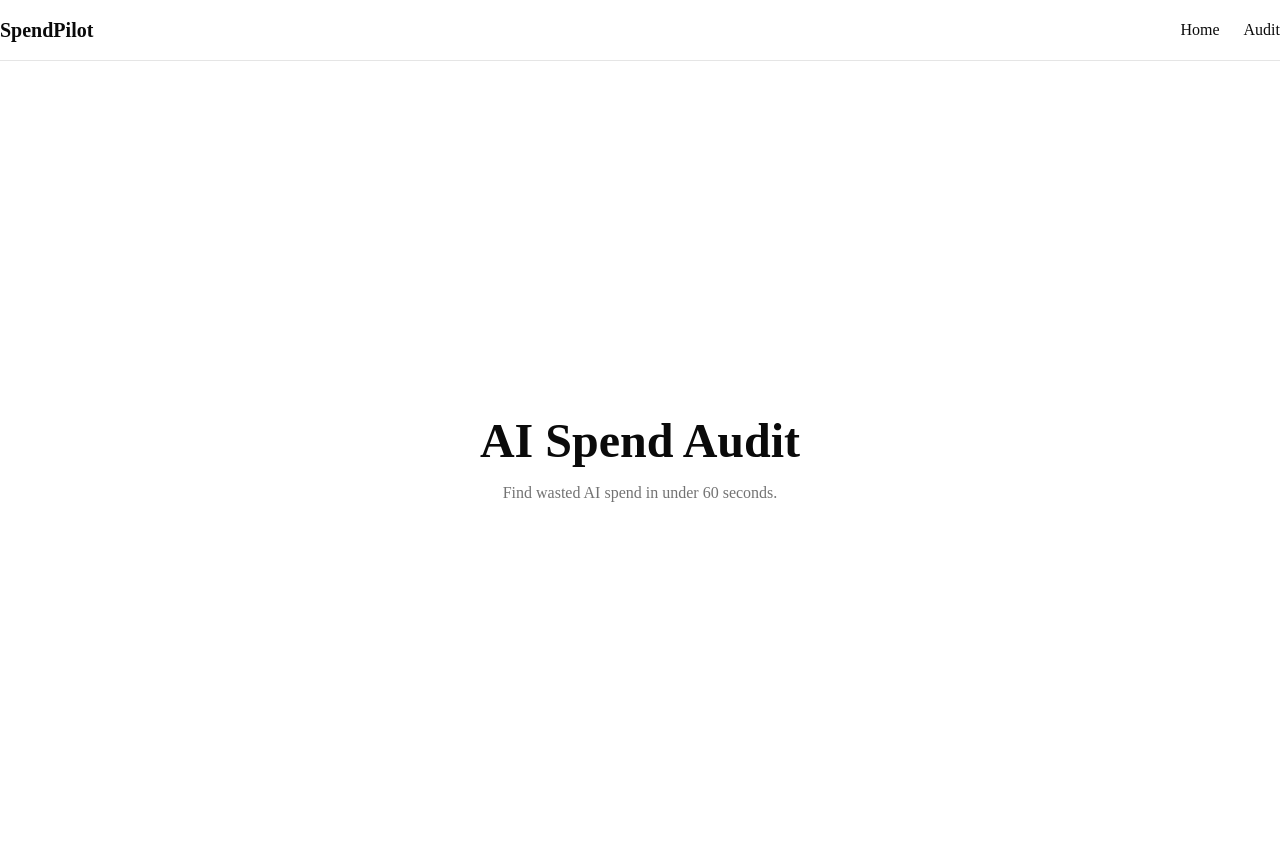
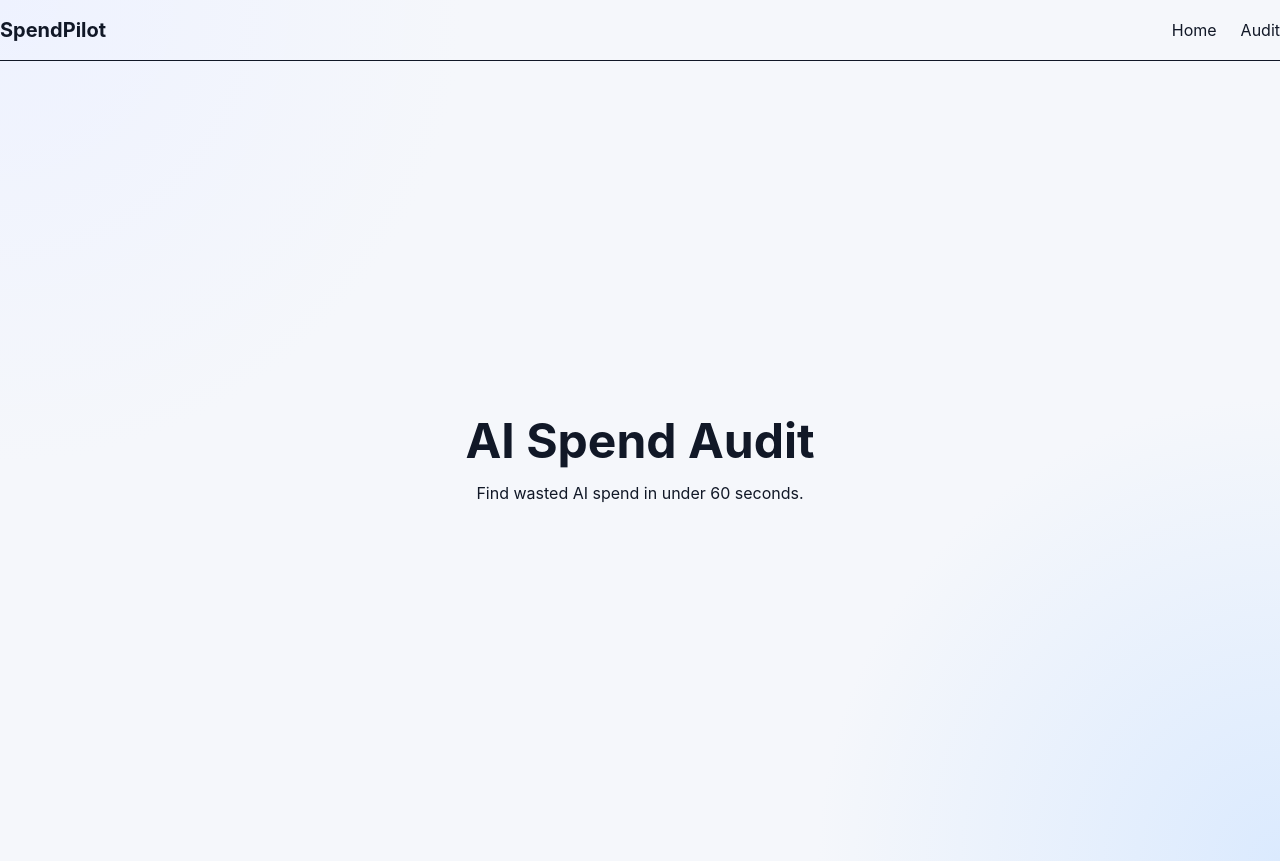
Before and after one commit to Amankumar259/token-leak, a Next.js app: page / in a window 1280 px wide. Built offline with nearby package versions, Linux system fonts and the light colour scheme.

Commit message:
style: implement modern global design system

```diff
--- a/src/app/globals.css
+++ b/src/app/globals.css
@@ -1,130 +1,66 @@
 @import "tailwindcss";
-@import "tw-animate-css";
-@import "shadcn/tailwind.css";
 
-@custom-variant dark (&:is(.dark *));
+:root {
+  --background: #f5f7fb;
 
-@theme inline {
-  --color-background: var(--background);
-  --color-foreground: var(--foreground);
-  --font-sans: var(--font-sans);
-  --font-mono: var(--font-geist-mono);
-  --font-heading: var(--font-sans);
-  --color-sidebar-ring: var(--sidebar-ring);
-  --color-sidebar-border: var(--sidebar-border);
-  --color-sidebar-accent-foreground: var(--sidebar-accent-foreground);
-  --color-sidebar-accent: var(--sidebar-accent);
-  --color-sidebar-primary-foreground: var(--sidebar-primary-foreground);
-  --color-sidebar-primary: var(--sidebar-primary);
-  --color-sidebar-foreground: var(--sidebar-foreground);
-  --color-sidebar: var(--sidebar);
-  --color-chart-5: var(--chart-5);
-  --color-chart-4: var(--chart-4);
-  --color-chart-3: var(--chart-3);
-  --color-chart-2: var(--chart-2);
-  --color-chart-1: var(--chart-1);
-  --color-ring: var(--ring);
-  --color-input: var(--input);
-  --color-border: var(--border);
-  --color-destructive: var(--destructive);
-  --color-accent-foreground: var(--accent-foreground);
-  --color-accent: var(--accent);
-  --color-muted-foreground: var(--muted-foreground);
-  --color-muted: var(--muted);
-  --color-secondary-foreground: var(--secondary-foreground);
-  --color-secondary: var(--secondary);
-  --color-primary-foreground: var(--primary-foreground);
-  --color-primary: var(--primary);
-  --color-popover-foreground: var(--popover-foreground);
-  --color-popover: var(--popover);
-  --color-card-foreground: var(--card-foreground);
-  --color-card: var(--card);
-  --radius-sm: calc(var(--radius) * 0.6);
-  --radius-md: calc(var(--radius) * 0.8);
-  --radius-lg: var(--radius);
-  --radius-xl: calc(var(--radius) * 1.4);
-  --radius-2xl: calc(var(--radius) * 1.8);
-  --radius-3xl: calc(var(--radius) * 2.2);
-  --radius-4xl: calc(var(--radius) * 2.6);
+  --foreground: #111827;
+
+  --card: rgba(255, 255, 255, 0.75);
+
+  --border: rgba(255, 255, 255, 0.2);
 }
 
-:root {
-  --card: oklch(1 0 0);
-  --card-foreground: oklch(0.145 0 0);
-  --popover: oklch(1 0 0);
-  --popover-foreground: oklch(0.145 0 0);
-  --primary: oklch(0.205 0 0);
-  --primary-foreground: oklch(0.985 0 0);
-  --secondary: oklch(0.97 0 0);
-  --secondary-foreground: oklch(0.205 0 0);
-  --muted: oklch(0.97 0 0);
-  --muted-foreground: oklch(0.556 0 0);
-  --accent: oklch(0.97 0 0);
-  --accent-foreground: oklch(0.205 0 0);
-  --destructive: oklch(0.577 0.245 27.325);
-  --border: oklch(0.922 0 0);
-  --input: oklch(0.922 0 0);
-  --ring: oklch(0.708 0 0);
-  --chart-1: oklch(0.87 0 0);
-  --chart-2: oklch(0.556 0 0);
-  --chart-3: oklch(0.439 0 0);
-  --chart-4: oklch(0.371 0 0);
-  --chart-5: oklch(0.269 0 0);
-  --radius: 0.625rem;
-  --sidebar: oklch(0.985 0 0);
-  --sidebar-foreground: oklch(0.145 0 0);
-  --sidebar-primary: oklch(0.205 0 0);
-  --sidebar-primary-foreground: oklch(0.985 0 0);
-  --sidebar-accent: oklch(0.97 0 0);
-  --sidebar-accent-foreground: oklch(0.205 0 0);
-  --sidebar-border: oklch(0.922 0 0);
-  --sidebar-ring: oklch(0.708 0 0);
-  --background: oklch(1 0 0);
-  --foreground: oklch(0.145 0 0);
+html {
+  scroll-behavior: smooth;
 }
 
-.dark {
-  --background: oklch(0.145 0 0);
-  --foreground: oklch(0.985 0 0);
-  --card: oklch(0.205 0 0);
-  --card-foreground: oklch(0.985 0 0);
-  --popover: oklch(0.205 0 0);
-  --popover-foreground: oklch(0.985 0 0);
-  --primary: oklch(0.922 0 0);
-  --primary-foreground: oklch(0.205 0 0);
-  --secondary: oklch(0.269 0 0);
-  --secondary-foreground: oklch(0.985 0 0);
-  --muted: oklch(0.269 0 0);
-  --muted-foreground: oklch(0.708 0 0);
-  --accent: oklch(0.269 0 0);
-  --accent-foreground: oklch(0.985 0 0);
-  --destructive: oklch(0.704 0.191 22.216);
-  --border: oklch(1 0 0 / 10%);
-  --input: oklch(1 0 0 / 15%);
-  --ring: oklch(0.556 0 0);
-  --chart-1: oklch(0.87 0 0);
-  --chart-2: oklch(0.556 0 0);
-  --chart-3: oklch(0.439 0 0);
-  --chart-4: oklch(0.371 0 0);
-  --chart-5: oklch(0.269 0 0);
-  --sidebar: oklch(0.205 0 0);
-  --sidebar-foreground: oklch(0.985 0 0);
-  --sidebar-primary: oklch(0.488 0.243 264.376);
-  --sidebar-primary-foreground: oklch(0.985 0 0);
-  --sidebar-accent: oklch(0.269 0 0);
-  --sidebar-accent-foreground: oklch(0.985 0 0);
-  --sidebar-border: oklch(1 0 0 / 10%);
-  --sidebar-ring: oklch(0.556 0 0);
+body {
+  background:
+    radial-gradient(circle at top left, #eef2ff, transparent 30%),
+    radial-gradient(circle at bottom right, #dbeafe, transparent 30%),
+    var(--background);
+
+  color: var(--foreground);
+
+  min-height: 100vh;
+
+  font-family: Inter, system-ui, sans-serif;
 }
 
-@layer base {
-  * {
-    @apply border-border outline-ring/50;
-  }
-  body {
-    @apply bg-background text-foreground;
-  }
-  html {
-    @apply font-sans;
-  }
+* {
+  box-sizing: border-box;
 }
+
+.glass-card {
+  background: var(--card);
+
+  backdrop-filter: blur(20px);
+
+  -webkit-backdrop-filter: blur(20px);
+
+  border: 1px solid var(--border);
+
+  box-shadow: 0 10px 30px rgba(0, 0, 0, 0.05);
+}
+
+.gradient-text {
+  background: linear-gradient(to right, #111827, #4f46e5);
+
+  -webkit-background-clip: text;
+
+  -webkit-text-fill-color: transparent;
+}
+
+.primary-button {
+  transition:
+    transform 0.2s ease,
+    opacity 0.2s ease;
+}
+
+.primary-button:hover {
+  transform: translateY(-2px);
+}
+
+.primary-button:active {
+  transform: translateY(0px);
+}
```
